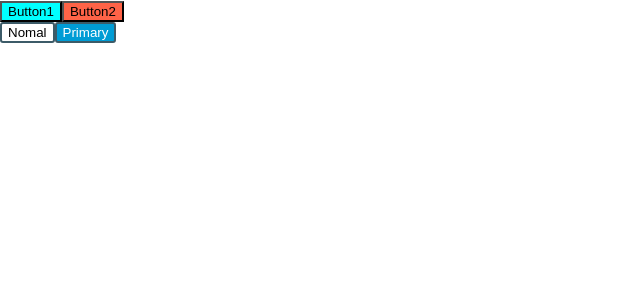
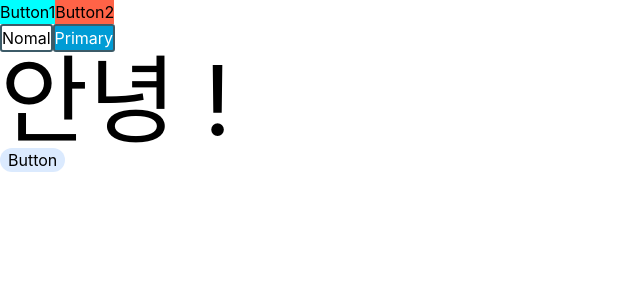
Before and after one commit to jin0kim326/react-basic, a React (Create React App) app: page / in a window 1280 px wide. Shown: the top 300 px of the page, without its empty margins (0-640 px from the left). Built offline with nearby package versions, Linux system fonts and the light colour scheme.

Commit message:
CSS라이브러리3 : Tailwind

```diff
--- a/package.json
+++ b/package.json
@@ -37,5 +37,8 @@
       "last 1 firefox version",
       "last 1 safari version"
     ]
+  },
+  "devDependencies": {
+    "tailwindcss": "^3.2.4"
   }
 }
--- a/src/App.jsx
+++ b/src/App.jsx
@@ -1,7 +1,8 @@
 import React from 'react';
 import Button1 from './components/Button1';
 import Button2 from './components/Button2';
-import StyledComponent from './StyledComponent';
+import StyledComponent from './components/StyledComponent';
+import Tailwind from './components/Tailwind';
 
 export default function App() {
   return (
@@ -9,6 +10,7 @@ export default function App() {
       <Button1 />
       <Button2 />
       <StyledComponent />
+      <Tailwind />
     </>
   );
 }
--- /dev/null
+++ b/src/components/Tailwind.jsx
@@ -0,0 +1,10 @@
+import React from 'react';
+
+export default function Tailwind() {
+  return (
+    <div>
+      <h1 className='text-8xl'> 안녕 !</h1>
+      <button className='bg-blue-100  rounded-xl px-2'>Button</button>
+    </div>
+  );
+}
--- a/src/index.css
+++ b/src/index.css
@@ -1,3 +1,7 @@
+@tailwind base;
+@tailwind components;
+@tailwind utilities;
+
 body {
   margin: 0;
   font-family: -apple-system, BlinkMacSystemFont, 'Segoe UI', 'Roboto', 'Oxygen',
--- /dev/null
+++ b/tailwind.config.js
@@ -0,0 +1,8 @@
+/** @type {import('tailwindcss').Config} */
+module.exports = {
+  content: ['./src/**/*.{js,jsx,ts,tsx}'],
+  theme: {
+    extend: {},
+  },
+  plugins: [],
+};
```
Also changed, not shown: src/components/StyledComponent.jsx (renamed from src/StyledComponent.jsx), 1 other file (tests, documents, lock files or other folders).
